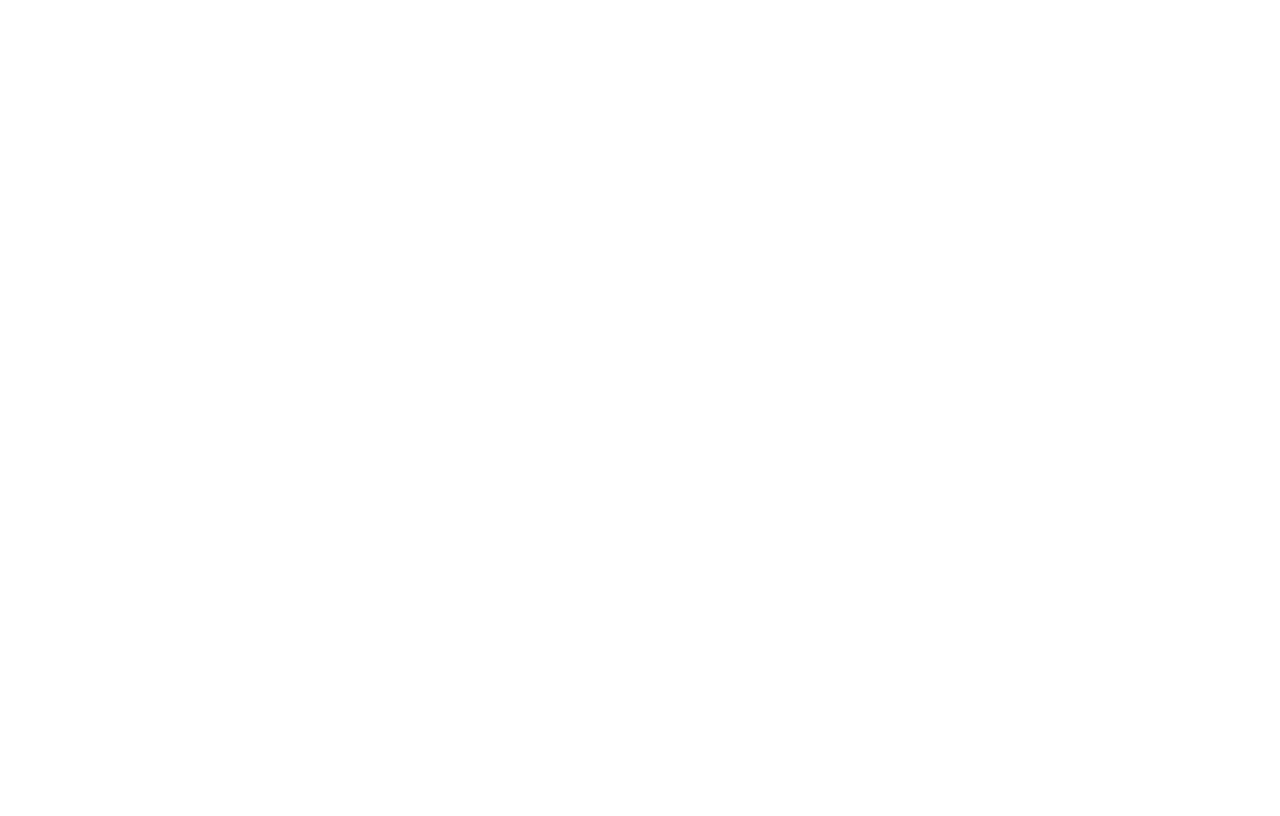
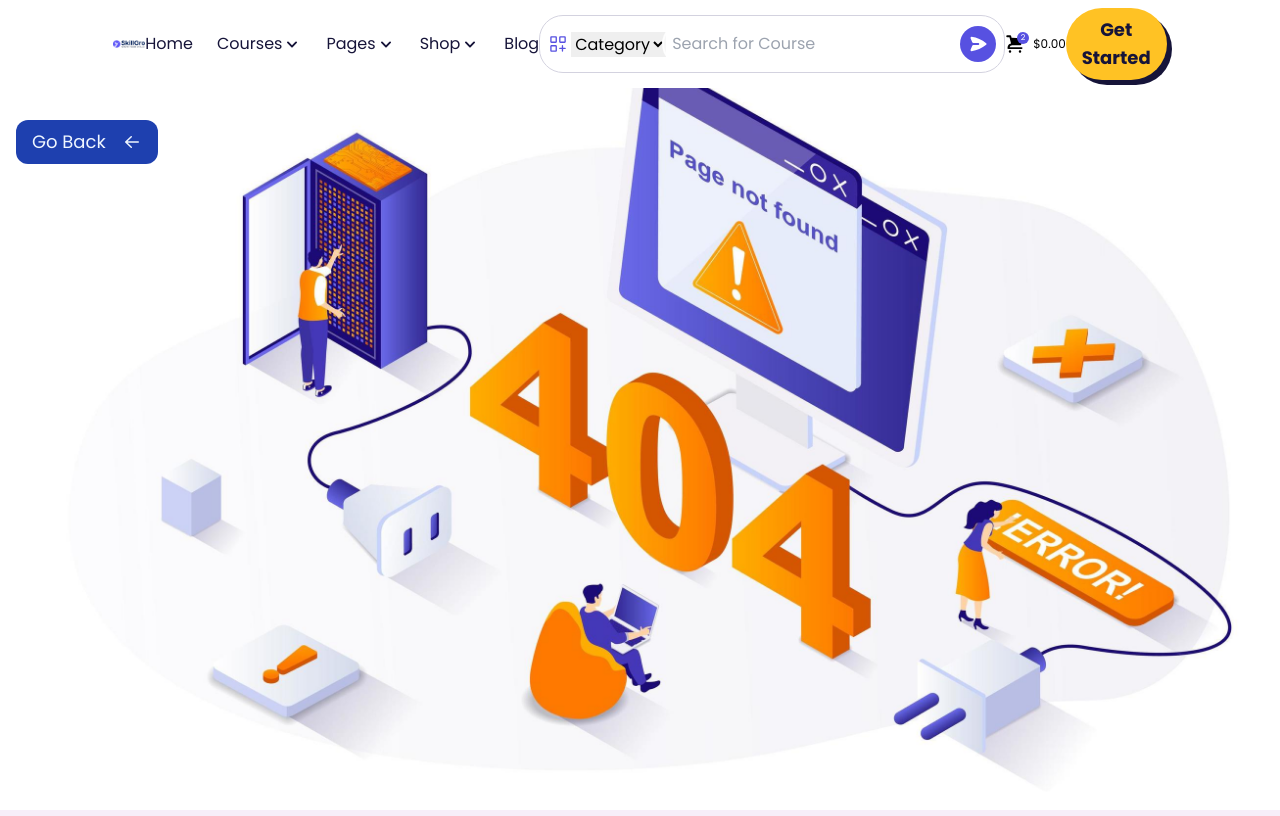
Before and after one commit to SimpleX-T/SkillGro, a React (Vite) app: page /blog in a window 1280 px wide. Before the commit this address had no page. Built offline with nearby package versions, Linux system fonts and the light colour scheme.

Commit message:
added error Page

```diff
--- a/src/App.jsx
+++ b/src/App.jsx
@@ -3,6 +3,7 @@
 import Courses from "./Pages/Course/Courses";
 import LandingPage from "./Pages/Home/LandingPage";
 import CourseDetail from "./Pages/Course/CourseDetail";
+import ErrorPage from "./Pages/ErrorPage";
 
 export default function App() {
 	return (
@@ -13,6 +14,7 @@
 					<Route path='courses' element={<Courses />}>
 						<Route path='course/:id' element={<CourseDetail />} />
 					</Route>
+					<Route path='*' element={<ErrorPage />} />
 				</Route>
 			</Routes>
 		</BrowserRouter>
--- /dev/null
+++ b/src/Pages/ErrorPage.jsx
@@ -0,0 +1,15 @@
+import { ArrowLeftIcon } from "@heroicons/react/20/solid";
+import { Link } from "react-router-dom";
+
+function ErrorPage() {
+	return (
+		<div className='w-full h-error-height bg-no-repeat bg-cover bg-center bg-error-bg relative'>
+			<Link
+				to={-1}
+				className='text-lg flex items-center gap-4 bg-blue-800 py-2 px-4 rounded-xl text-blue-50 transition-colors duration-300 hover:bg-blue-300 hover:text-blue-800 absolute top-8 left-4'>
+				Go Back <ArrowLeftIcon width={20} />
+			</Link>
+		</div>
+	);
+}
+export default ErrorPage;
--- /dev/null
+++ b/src/UI/Footer.jsx
@@ -0,0 +1,3 @@
+function Footer() {
+	return <footer></footer>;
+}
--- a/tailwind.config.js
+++ b/tailwind.config.js
@@ -10,6 +10,10 @@
 			backgroundImage: {
 				"text-svg": "url('/text-vector.png')",
 				"hero-bg": "url(kite_right.png)",
+				"error-bg": "url(/errorPage.jpg)",
+			},
+			height: {
+				"error-height": "calc(100vh - 78px)",
 			},
 		},
 	},
```
Also changed, not shown: public/errorPage.jpg (added).
